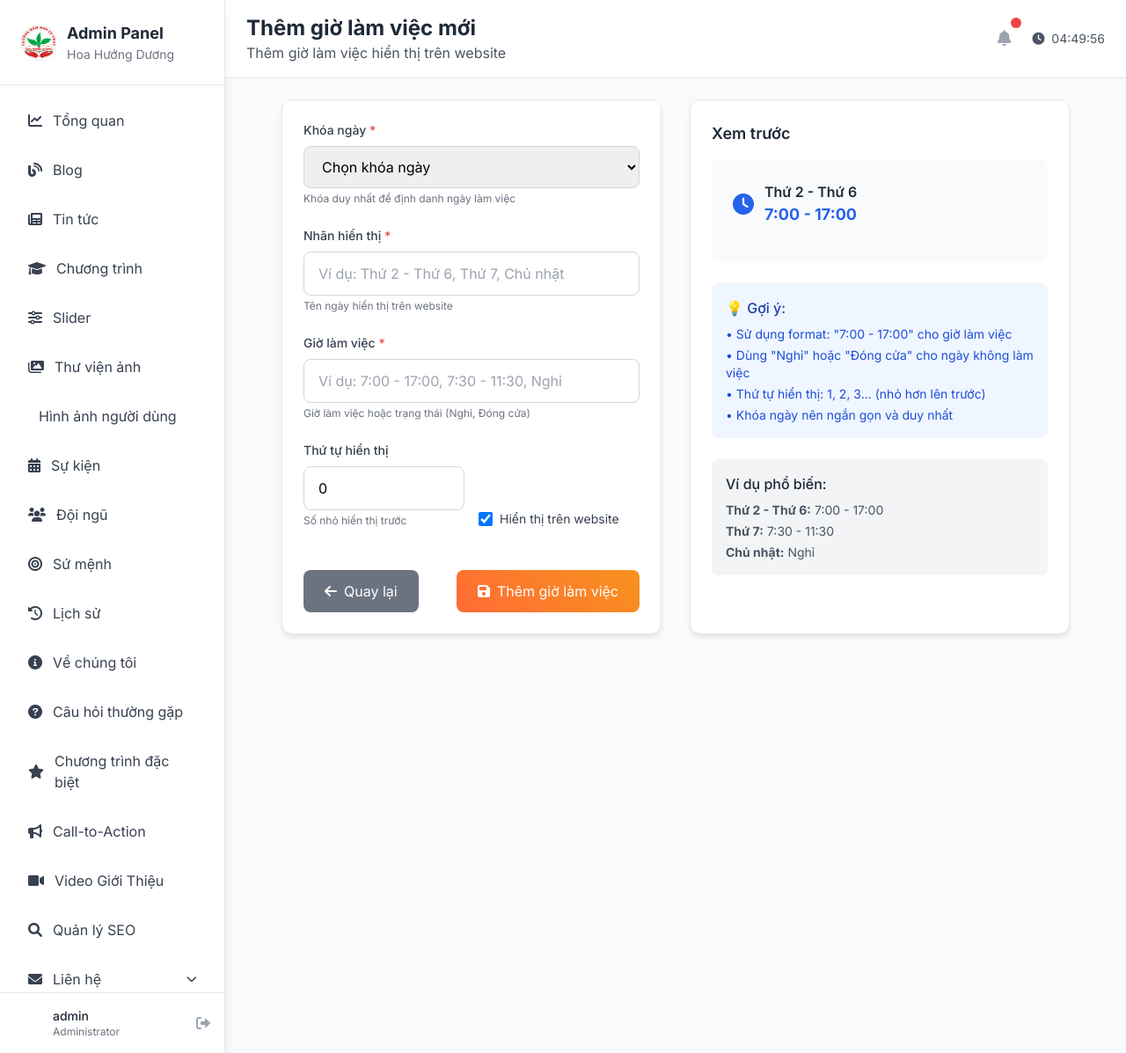
After one commit to Trannick12222/webmamnon, a Flask app: page /admin/working-hours/create in a window 1280 px wide. The commit adds this page. Shown: the whole page at 88% size. Run offline with Flask 3, Linux system fonts and the light colour scheme; a user stored in the database is signed in; data comes from the database, SQL or seed files in the repository; data that the repository does not hold is empty; parts of the project's set-up code (start-up, migrations or seed data) failed here and were passed over; some libraries are stand-ins or nearby versions.

Commit message:
nonneeee

```diff
--- a/app.py
+++ b/app.py
@@ -252,6 +252,17 @@ class HomeStats(db.Model):
     stat_description = db.Column(db.String(200))  # 'hiện tại', 'chuyên nghiệp'
     icon_class = db.Column(db.String(100), default='fas fa-users')  # FontAwesome icon
     color_class = db.Column(db.String(50), default='bg-orange-500')  # Tailwind color
+    order_index = db.Column(db.Integer, default=0)
+    is_active = db.Column(db.Boolean, default=True)
+    created_at = db.Column(db.DateTime, default=datetime.utcnow)
+    updated_at = db.Column(db.DateTime, default=datetime.utcnow, onupdate=datetime.utcnow)
+
+class WorkingHours(db.Model):
+    """Working hours for contact page and footer"""
+    id = db.Column(db.Integer, primary_key=True)
+    day_key = db.Column(db.String(20), unique=True, nullable=False)  # 'monday_friday', 'saturday', 'sunday'
+    day_label = db.Column(db.String(50), nullable=False)  # 'Thứ 2 - Thứ 6', 'Thứ 7', 'Chủ nhật'
+    hours = db.Column(db.String(100), nullable=False)  # '7:00 - 17:00', '7:30 - 11:30', 'Nghỉ'
     order_index = db.Column(db.Integer, default=0)
     is_active = db.Column(db.Boolean, default=True)
     created_at = db.Column(db.DateTime, default=datetime.utcnow)
@@ -899,6 +910,17 @@ def track_page_visit():
         print(f"Error tracking page visit: {e}")
         # Không làm gián đoạn request nếu có lỗi tracking
 
+def get_working_hours():
+    """Helper function to get active working hours"""
+    return WorkingHours.query.filter_by(is_active=True).order_by(WorkingHours.order_index.asc()).all()
+
+@app.context_processor
+def inject_global_vars():
+    """Inject global variables into all templates"""
+    return {
+        'working_hours': get_working_hours()
+    }
+
 @app.before_request
 def before_request():
     """Track page visits before processing request"""
@@ -3084,6 +3106,67 @@ def admin_home_stats_delete(id):
 
     flash('Thống kê trang chủ đã được xóa!', 'success')
     return redirect(url_for('admin_home_stats'))
+
+# Working Hours Management Routes
+@app.route('/admin/working-hours')
+@login_required
+def admin_working_hours():
+    working_hours = WorkingHours.query.order_by(WorkingHours.order_index.asc(), WorkingHours.created_at.desc()).all()
+    return render_template('admin/working_hours/index.html', working_hours=working_hours)
+
+@app.route('/admin/working-hours/create', methods=['GET', 'POST'])
+@login_required
+def admin_working_hours_create():
+    if request.method == 'POST':
+        day_key = request.form['day_key']
+        day_label = request.form['day_label']
+        hours = request.form['hours']
+        order_index = int(request.form.get('order_index', 0))
+        is_active = bool(request.form.get('is_active'))
+
+        working_hour = WorkingHours(
+            day_key=day_key,
+            day_label=day_label,
+            hours=hours,
+            order_index=order_index,
+            is_active=is_active
+        )
+
+        db.session.add(working_hour)
+        db.session.commit()
+
+        flash('Giờ làm việc đã được thêm!', 'success')
+        return redirect(url_for('admin_working_hours'))
+
+    return render_template('admin/working_hours/create.html')
+
+@app.route('/admin/working-hours/edit/<int:id>', methods=['GET', 'POST'])
+@login_required
+def admin_working_hours_edit(id):
+    working_hour = WorkingHours.query.get_or_404(id)
+
+    if request.method == 'POST':
+        working_hour.day_key = request.form['day_key']
+        working_hour.day_label = request.form['day_label']
+        working_hour.hours = request.form['hours']
+        working_hour.order_index = int(request.form.get('order_index', 0))
+        working_hour.is_active = bool(request.form.get('is_active'))
+
+        db.session.commit()
+        flash('Giờ làm việc đã được cập nhật!', 'success')
+        return redirect(url_for('admin_working_hours'))
+
+    return render_template('admin/working_hours/edit.html', working_hour=working_hour)
+
+@app.route('/admin/working-hours/delete/<int:id>', methods=['POST'])
+@login_required
+def admin_working_hours_delete(id):
+    working_hour = WorkingHours.query.get_or_404(id)
+    db.session.delete(working_hour)
+    db.session.commit()
+
+    flash('Giờ làm việc đã được xóa!', 'success')
+    return redirect(url_for('admin_working_hours'))
 
 # FAQ Management Routes
 @app.route('/admin/faq')
--- a/templates/admin/base.html
+++ b/templates/admin/base.html
@@ -269,6 +269,12 @@
                             <span>Thành tựu trang chủ</span>
                         </a>
 
+                        <a href="{{ url_for('admin_working_hours') }}"
+                           class="sidebar-item flex items-center px-4 py-3 text-gray-700 rounded-lg hover:text-white transition duration-200 {{ 'bg-gradient-to-r from-green-500 to-teal-500 text-white' if 'working_hours' in request.endpoint }}">
+                            <i class="fas fa-clock mr-3"></i>
+                            <span>Giờ làm việc</span>
+                        </a>
+
                         <a href="{{ url_for('admin_decorative') }}"
                            class="sidebar-item flex items-center px-4 py-3 text-gray-700 rounded-lg hover:text-white transition duration-200 {{ 'bg-gradient-to-r from-purple-500 to-pink-500 text-white' if 'decorative' in request.endpoint }}">
                             <i class="fas fa-magic mr-3"></i>
--- /dev/null
+++ b/templates/admin/working_hours/create.html
@@ -0,0 +1,164 @@
+{% extends "admin/base.html" %}
+
+{% block title %}Thêm giờ làm việc - Admin{% endblock %}
+{% block page_title %}Thêm giờ làm việc mới{% endblock %}
+{% block page_description %}Thêm giờ làm việc hiển thị trên website{% endblock %}
+
+{% block content %}
+<div class="max-w-4xl mx-auto">
+    <div class="grid grid-cols-1 lg:grid-cols-2 gap-8">
+        <!-- Form Section -->
+        <div class="admin-card p-6">
+            <form method="POST" class="space-y-6">
+                <div>
+                    <label for="day_key" class="block text-sm font-medium text-gray-700 mb-2">
+                        Khóa ngày <span class="text-red-500">*</span>
+                    </label>
+                    <select id="day_key" name="day_key" required
+                            class="w-full px-4 py-3 border border-gray-300 rounded-lg focus:ring-2 focus:ring-orange-500 focus:border-transparent">
+                        <option value="">Chọn khóa ngày</option>
+                        <option value="monday_friday">monday_friday (Thứ 2-6)</option>
+                        <option value="saturday">saturday (Thứ 7)</option>
+                        <option value="sunday">sunday (Chủ nhật)</option>
+                        <option value="holiday">holiday (Ngày lễ)</option>
+                        <option value="custom">custom (Tùy chỉnh)</option>
+                    </select>
+                    <p class="text-xs text-gray-500 mt-1">Khóa duy nhất để định danh ngày làm việc</p>
+                </div>
+
+                <div>
+                    <label for="day_label" class="block text-sm font-medium text-gray-700 mb-2">
+                        Nhãn hiển thị <span class="text-red-500">*</span>
+                    </label>
+                    <input type="text" id="day_label" name="day_label" required
+                           class="w-full px-4 py-3 border border-gray-300 rounded-lg focus:ring-2 focus:ring-orange-500 focus:border-transparent"
+                           placeholder="Ví dụ: Thứ 2 - Thứ 6, Thứ 7, Chủ nhật">
+                    <p class="text-xs text-gray-500 mt-1">Tên ngày hiển thị trên website</p>
+                </div>
+
+                <div>
+                    <label for="hours" class="block text-sm font-medium text-gray-700 mb-2">
+                        Giờ làm việc <span class="text-red-500">*</span>
+                    </label>
+                    <input type="text" id="hours" name="hours" required
+                           class="w-full px-4 py-3 border border-gray-300 rounded-lg focus:ring-2 focus:ring-orange-500 focus:border-transparent"
+                           placeholder="Ví dụ: 7:00 - 17:00, 7:30 - 11:30, Nghỉ">
+                    <p class="text-xs text-gray-500 mt-1">Giờ làm việc hoặc trạng thái (Nghỉ, Đóng cửa)</p>
+                </div>
+
+                <div class="grid grid-cols-2 gap-4">
+                    <div>
+                        <label for="order_index" class="block text-sm font-medium text-gray-700 mb-2">
+                            Thứ tự hiển thị
+                        </label>
+                        <input type="number" id="order_index" name="order_index" min="0" value="0"
+                               class="w-full px-4 py-3 border border-gray-300 rounded-lg focus:ring-2 focus:ring-orange-500 focus:border-transparent">
+                        <p class="text-xs text-gray-500 mt-1">Số nhỏ hiển thị trước</p>
+                    </div>
+
+                    <div class="flex items-end">
+                        <label class="flex items-center">
+                            <input type="checkbox" id="is_active" name="is_active" checked
+                                   class="h-4 w-4 text-orange-600 focus:ring-orange-500 border-gray-300 rounded">
+                            <span class="ml-2 text-sm text-gray-700">Hiển thị trên website</span>
+                        </label>
+                    </div>
+                </div>
+
+                <div class="flex items-center justify-between pt-6">
+                    <a href="{{ url_for('admin_working_hours') }}"
+                       class="px-6 py-3 bg-gray-500 text-white rounded-lg hover:bg-gray-600 transition duration-200">
+                        <i class="fas fa-arrow-left mr-2"></i>Quay lại
+                    </a>
+
+                    <button type="submit"
+                            class="btn-primary px-6 py-3 rounded-lg hover:bg-orange-600 transition duration-200">
+                        <i class="fas fa-save mr-2"></i>Thêm giờ làm việc
+                    </button>
+                </div>
+            </form>
+        </div>
+
+        <!-- Preview Section -->
+        <div class="admin-card p-6">
+            <h3 class="text-lg font-semibold text-gray-800 mb-4">Xem trước</h3>
+
+            <div class="bg-gray-50 p-6 rounded-lg">
+                <div class="flex items-center mb-4">
+                    <i class="fas fa-clock text-blue-600 text-2xl mr-3"></i>
+                    <div>
+                        <div id="preview-label" class="font-semibold text-gray-800">Thứ 2 - Thứ 6</div>
+                        <div id="preview-hours" class="text-lg font-bold text-blue-600">7:00 - 17:00</div>
+                    </div>
+                </div>
+            </div>
+
+            <div class="mt-6 p-4 bg-blue-50 rounded-lg">
+                <h4 class="font-medium text-blue-800 mb-2">💡 Gợi ý:</h4>
+                <ul class="text-sm text-blue-700 space-y-1">
+                    <li>• Sử dụng format: "7:00 - 17:00" cho giờ làm việc</li>
+                    <li>• Dùng "Nghỉ" hoặc "Đóng cửa" cho ngày không làm việc</li>
+                    <li>• Thứ tự hiển thị: 1, 2, 3... (nhỏ hơn lên trước)</li>
+                    <li>• Khóa ngày nên ngắn gọn và duy nhất</li>
+                </ul>
+            </div>
+
+            <div class="mt-6 p-4 bg-gray-100 rounded-lg">
+                <h4 class="font-medium text-gray-800 mb-2">Ví dụ phổ biến:</h4>
+                <div class="text-sm text-gray-600 space-y-1">
+                    <div><strong>Thứ 2 - Thứ 6:</strong> 7:00 - 17:00</div>
+                    <div><strong>Thứ 7:</strong> 7:30 - 11:30</div>
+                    <div><strong>Chủ nhật:</strong> Nghỉ</div>
+                </div>
+            </div>
+        </div>
+    </div>
+</div>
+
+<script>
+document.addEventListener('DOMContentLoaded', function() {
+    // Update preview when form fields change
+    function updatePreview() {
+        const label = document.getElementById('day_label').value || 'Thứ 2 - Thứ 6';
+        const hours = document.getElementById('hours').value || '7:00 - 17:00';
+
+        document.getElementById('preview-label').textContent = label;
+        document.getElementById('preview-hours').textContent = hours;
+    }
+
+    // Auto-fill day_label based on day_key selection
+    document.getElementById('day_key').addEventListener('change', function() {
+        const dayKey = this.value;
+        const dayLabelInput = document.getElementById('day_label');
+        const hoursInput = document.getElementById('hours');
+
+        switch(dayKey) {
+            case 'monday_friday':
+                dayLabelInput.value = 'Thứ 2 - Thứ 6';
+                hoursInput.value = '7:00 - 17:00';
+                break;
+            case 'saturday':
+                dayLabelInput.value = 'Thứ 7';
+                hoursInput.value = '7:30 - 11:30';
+                break;
+            case 'sunday':
+                dayLabelInput.value = 'Chủ nhật';
+                hoursInput.value = 'Nghỉ';
+                break;
+            case 'holiday':
+                dayLabelInput.value = 'Ngày lễ';
+                hoursInput.value = 'Nghỉ';
+                break;
+        }
+        updatePreview();
+    });
+
+    // Add event listeners
+    document.getElementById('day_label').addEventListener('input', updatePreview);
+    document.getElementById('hours').addEventListener('input', updatePreview);
+
+    // Initial preview update
+    updatePreview();
+});
+</script>
+{% endblock %}
```
Also changed, not shown: templates/admin/working_hours/edit.html (added, +171 -0 lines), templates/admin/working_hours/index.html (added, +111 -0 lines), templates/base.html (+9 -3 lines), templates/contact.html (+9 -3 lines).
